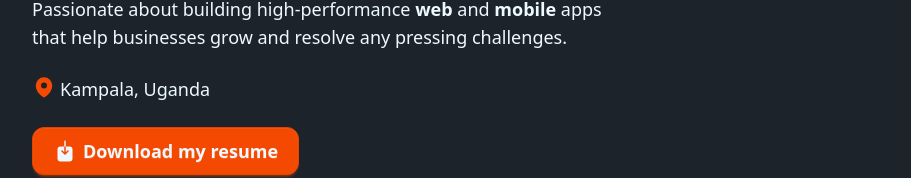
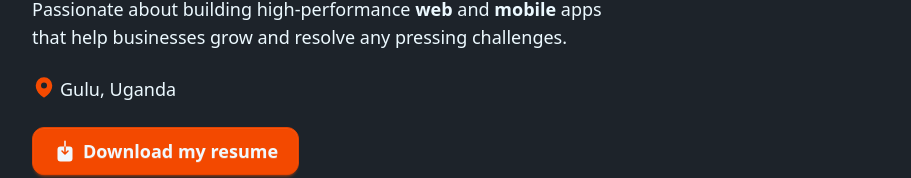
Before and after one commit to omarageorge/georgeomara, a Next.js app: page / in a window 1280 px wide. Shown: the part 455-633 px from the top of the page, without its empty margins (184-1095 px from the left). Built offline with nearby package versions, Linux system fonts and the light colour scheme.

Commit message:
update location

```diff
--- a/src/app/page.tsx
+++ b/src/app/page.tsx
@@ -39,7 +39,7 @@ export default function Home() {
                 />
               </svg>
             </span>
-            <span>Kampala, Uganda</span>
+            <span>Gulu, Uganda</span>
           </h4>
 
           <Link
```
